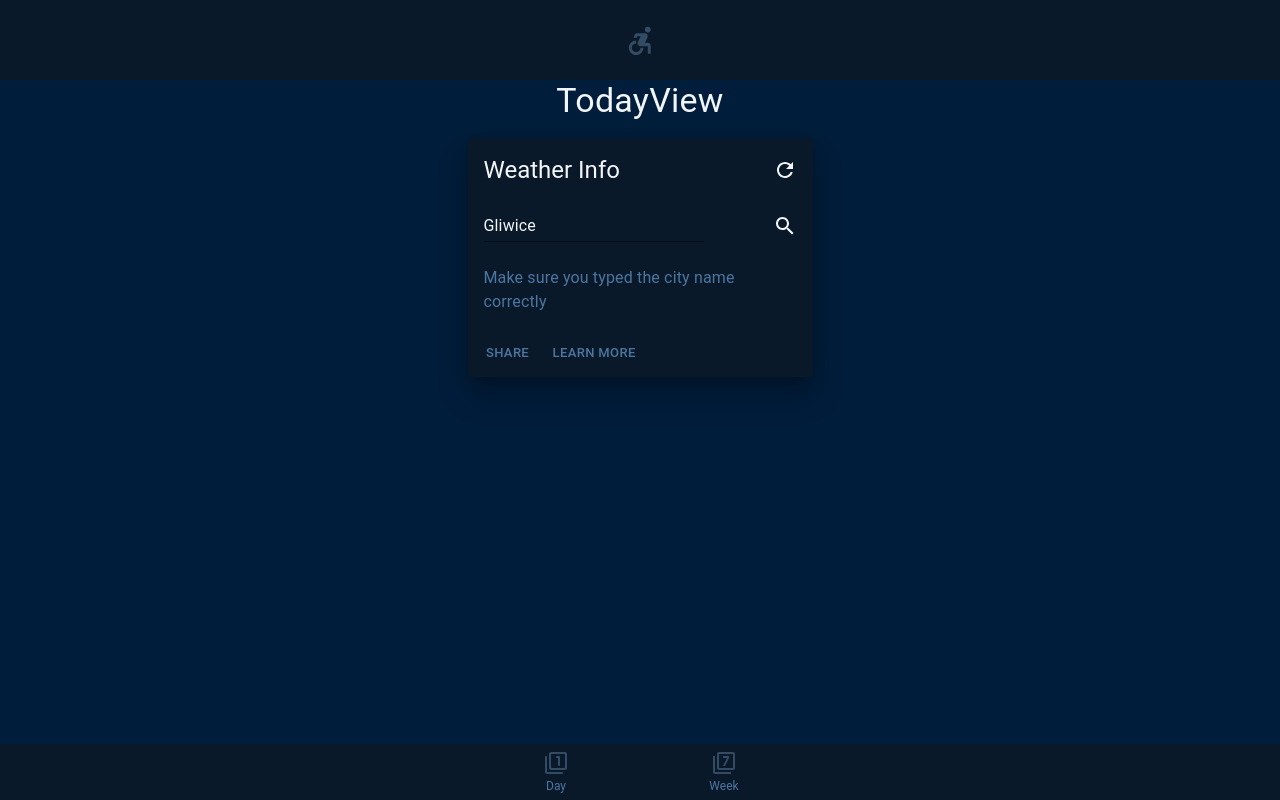
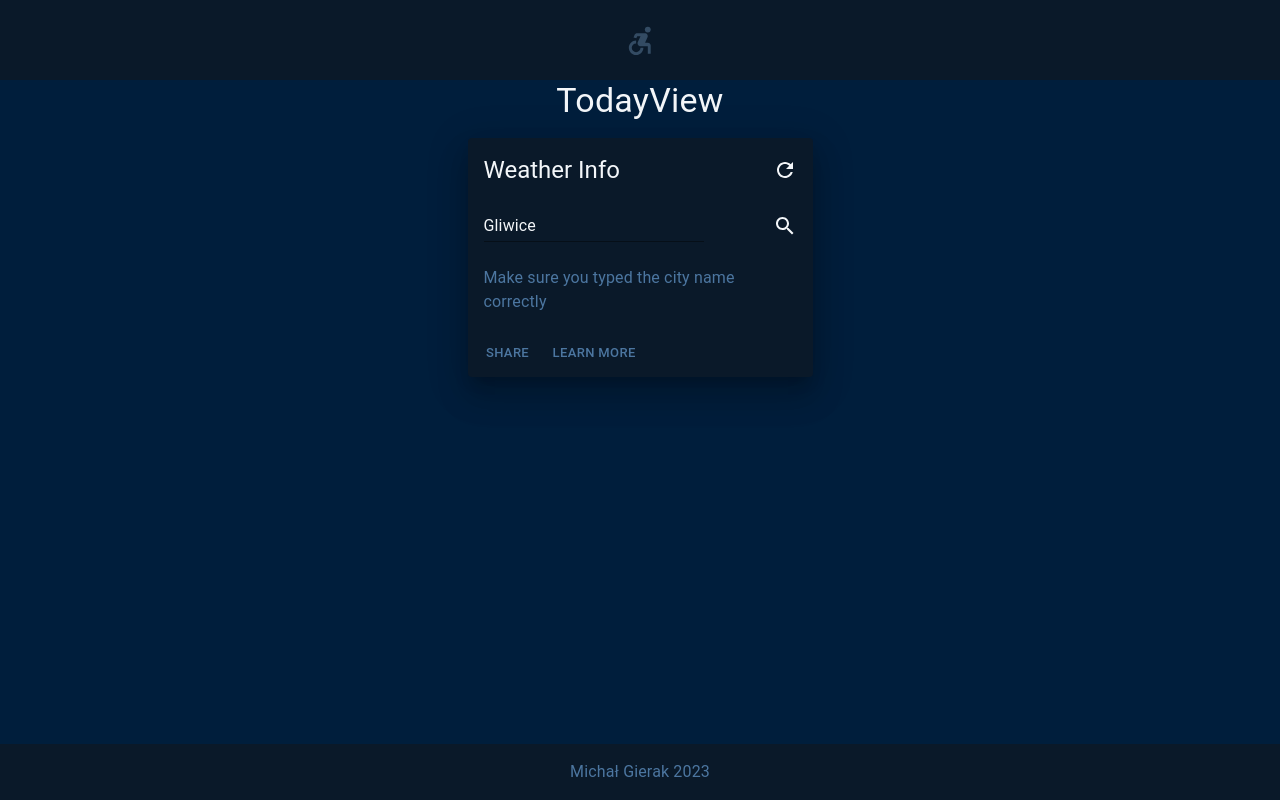
Before and after one commit to Gromzi/mui_weather_app, a React (Vite) app: page / in a window 1280 px wide. Built offline with nearby package versions, Linux system fonts and the light colour scheme; no server answers.

Commit message:
Remove the week view and modify bottom navbar

```diff
--- a/src/App.tsx
+++ b/src/App.tsx
@@ -14,7 +14,6 @@ function App() {
       <UpperNavBar />
 
       <TodayView />
-      <WeekView />
 
       <NavigationBar />
     </Box>
--- a/src/components/NavigationBar.tsx
+++ b/src/components/NavigationBar.tsx
@@ -1,6 +1,7 @@
 import {
   BottomNavigation,
   BottomNavigationAction,
+  Typography,
 } from '@mui/material'
 import Filter1RoundedIcon from '@mui/icons-material/Filter1Rounded'
 import Filter7Icon from '@mui/icons-material/Filter7'
@@ -16,28 +17,16 @@ const NavigationBar = () => {
       value={undefined}
       onChange={() => {}}
     >
-      <BottomNavigationAction
-        label="Day"
-        href="#today"
-        // icon={<Typography variant="button">Day</Typography>}
-        icon={
-          <Filter1RoundedIcon
-            className="icon"
-            sx={{ color: 'primary.light', mb: 0.5 }}
-          />
-        }
-      />
-      <BottomNavigationAction
-        label="Week"
-        href="#week"
-        // icon={<Typography variant="button">Week</Typography>}
-        icon={
-          <Filter7Icon
-            className="icon"
-            sx={{ color: 'primary.light', mb: 0.5 }}
-          />
-        }
-      />
+      <Typography
+        color={'text.secondary'}
+        sx={{
+          display: 'flex',
+          justifyContent: 'center',
+          alignItems: 'center',
+        }}
+      >
+        Michał Gierak 2023
+      </Typography>
     </BottomNavigation>
   )
 }
```
